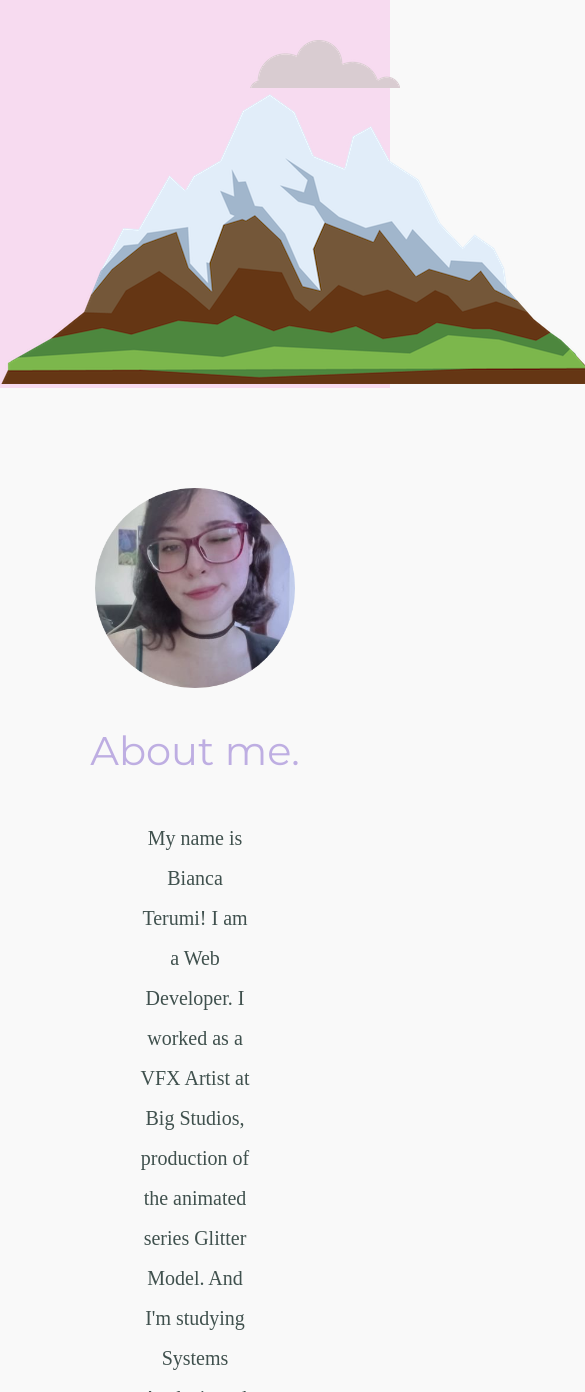
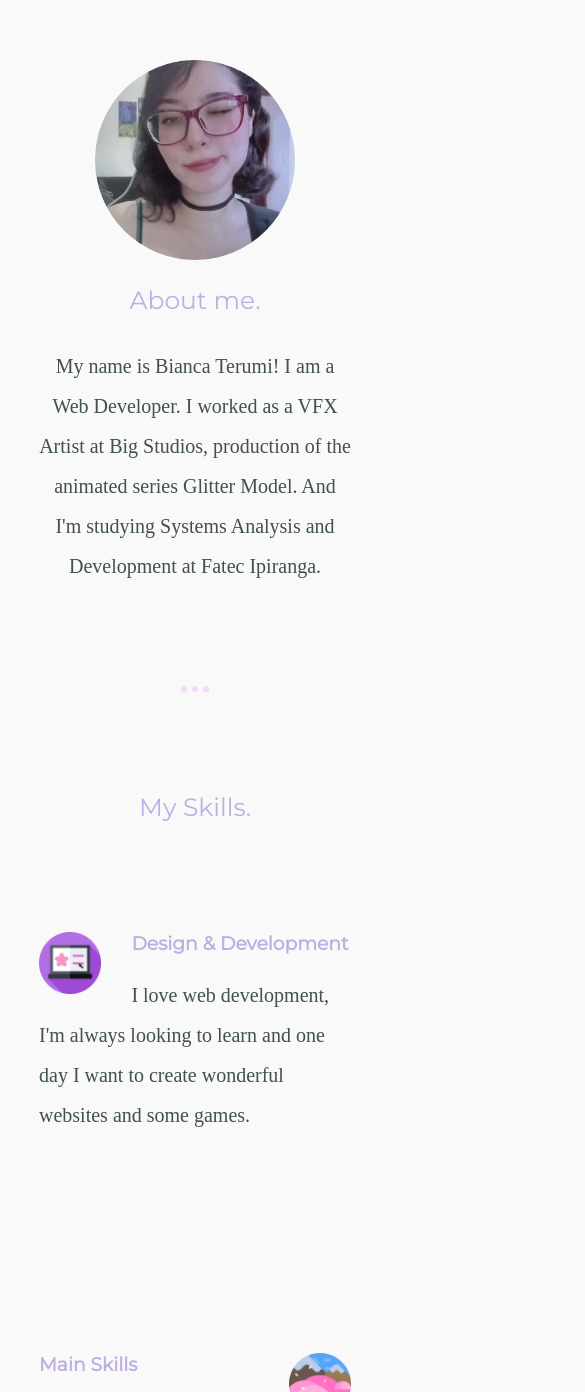
Before and after one commit to BiancaTerumi/BibiSite, a plain HTML site: page index.html in a window 390 px wide. Shown: the part 608-2000 px from the top of the page, 585 px wide, since content can reach past the window. Drawn offline with Linux system fonts and the light colour scheme.

Commit message:
responsive att

```diff
--- a/css/styles.css
+++ b/css/styles.css
@@ -151,3 +151,34 @@ a:hover {
     background-image: linear-gradient(to bottom, #FFDDEE, #CDF0EA);
     text-decoration: none;
   }
+
+  @media screen and (max-width:720px) and (min-width:0px) {
+    body {margin: 0px;}
+    form {
+      width: 5vh;
+      margin-left: 0;
+      padding: 0;
+    }
+    h1 {
+        font-size: 50px;
+    }
+    h2 {
+        font-size: 25px;
+    }
+    .montain {
+      width: 100%;
+    }
+   .intro {
+       width: 80%;
+   }
+   .skill-row {
+       width: 80%;
+   }
+   .contact-message {
+       width: 80%;
+   }
+   .bottom-cloud {
+       margin-bottom: 35%;
+       padding-bottom: 10%;
+   }
+  }
--- a/index.html
+++ b/index.html
@@ -15,7 +15,7 @@
         <h1>I'm Bianca.</h1>
         <h2>a programmer.</h2>
         <img class="bottom-cloud" src="images/cloud.png" alt="cloud-img">
-        <img src="images/mountain.png" alt="mountain-img">
+        <img class="montain" src="images/mountain.png" alt="mountain-img">
     </div>
 
 <div class="middle-container">
```
